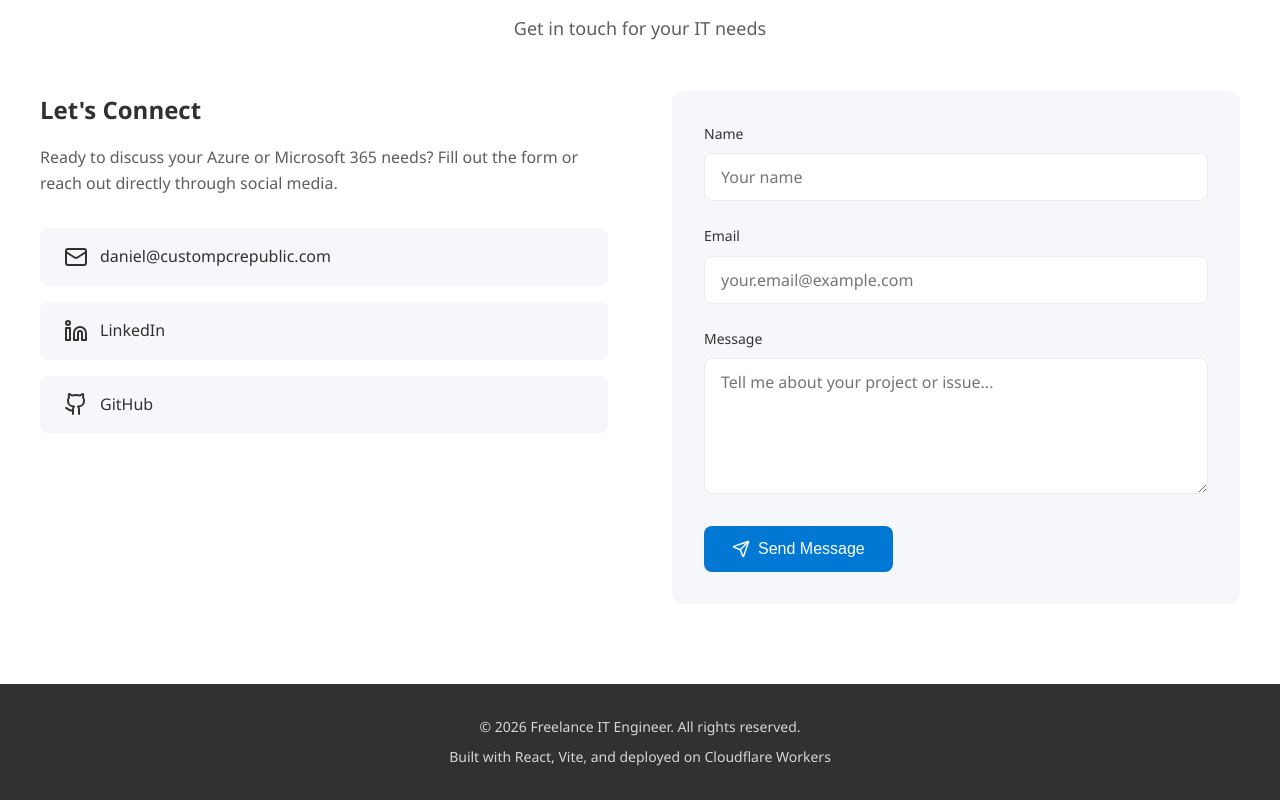
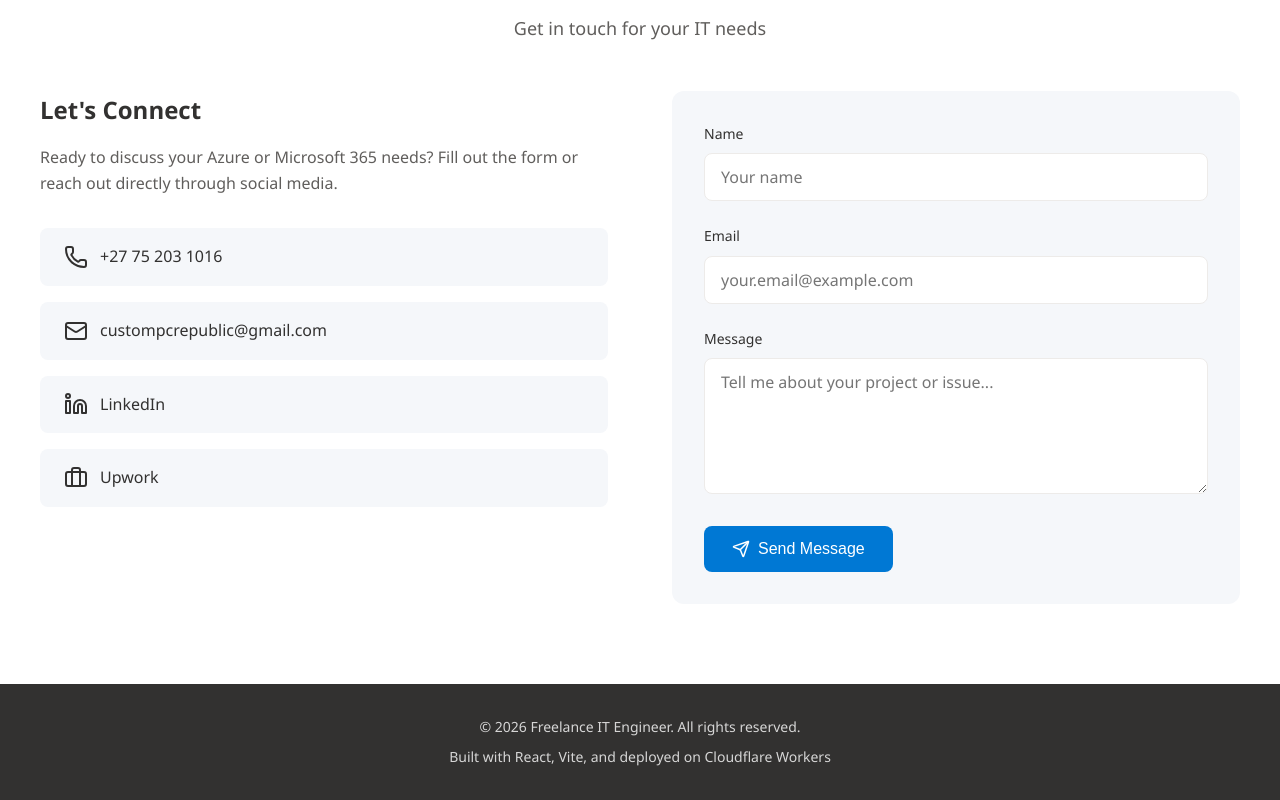
Before and after one commit to customtechrepublic/vite-react-template, a React (Vite) app: page / in a window 1280 px wide. Shown: the part 4309-5109 px from the top of the page. Built offline with nearby package versions, Linux system fonts and the light colour scheme.

Commit message:
new info from resume
resume accuracies corrected

```diff
--- a/src/react-app/App.tsx
+++ b/src/react-app/App.tsx
@@ -10,18 +10,17 @@ import {
 	Award,
 	Send,
 	Linkedin,
-	Github,
 	ExternalLink,
 	Server,
 	Shield,
-	Database,
 	Code,
 	CheckCircle,
 	Menu,
 	X,
 	Cpu,
 	Sun,
-	Moon
+	Moon,
+	Phone
 } from "lucide-react";
 import "./App.css";
 
@@ -554,19 +553,24 @@ function App() {
 									the form or reach out directly through social media.
 								</p>
 								<div className="contact-links">
-									<a href="mailto:daniel@custompcrepublic.com" className="contact-link">
-										<Mail size={24} />
-										<span>daniel@custompcrepublic.com</span>
+									<a href="tel:+27752031016" className="contact-link">
+										<Phone size={24} />
+										<span>+27 75 203 1016</span>
 										<ExternalLink size={16} />
 									</a>
-									<a href="#" className="contact-link">
+									<a href="mailto:custompcrepublic@gmail.com" className="contact-link">
+										<Mail size={24} />
+										<span>custompcrepublic@gmail.com</span>
+										<ExternalLink size={16} />
+									</a>
+									<a href="https://linkedin.com/in/daniel-jacobs-b961a8148" className="contact-link">
 										<Linkedin size={24} />
 										<span>LinkedIn</span>
 										<ExternalLink size={16} />
 									</a>
-									<a href="#" className="contact-link">
-										<Github size={24} />
-										<span>GitHub</span>
+									<a href="https://upwork.com/freelancers/~01919773e8e8eed423" className="contact-link">
+										<Briefcase size={24} />
+										<span>Upwork</span>
 										<ExternalLink size={16} />
 									</a>
 								</div>
```
